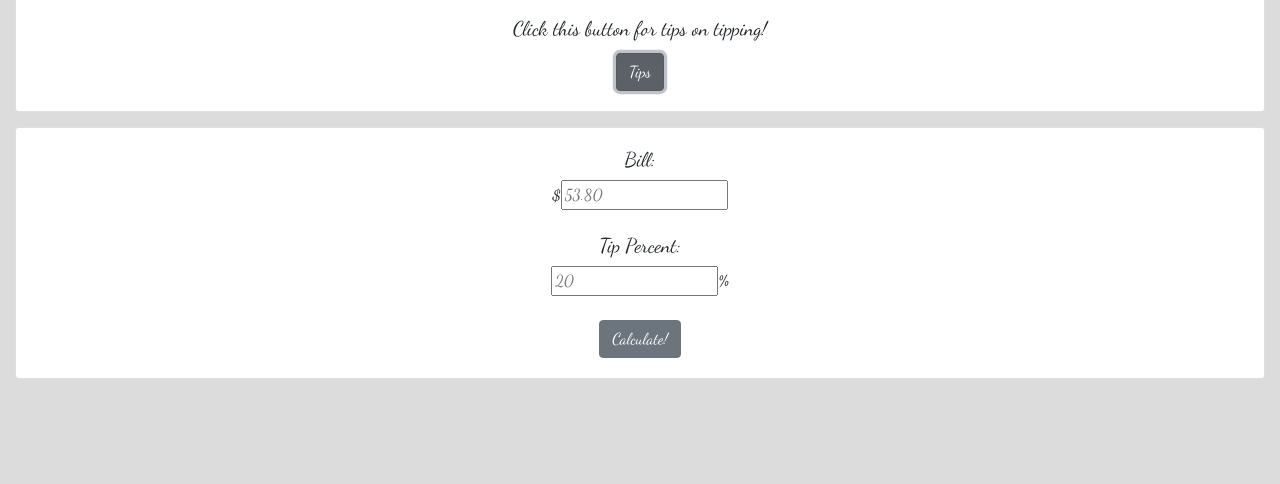
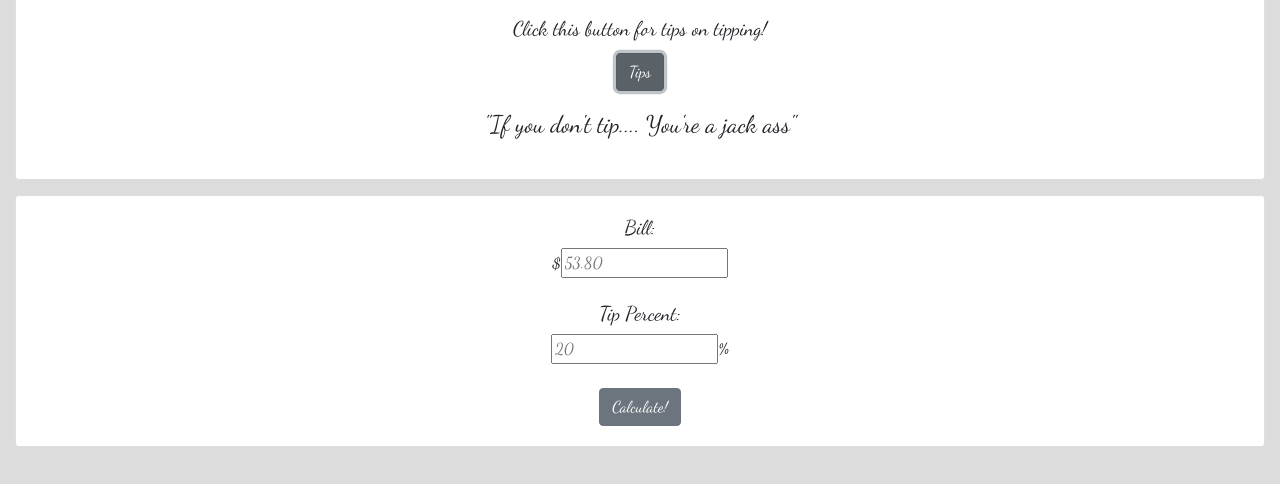
Before and after one commit to JCGober/tip-calculator, a plain HTML site: page index.html in a window 1280 px wide. Both pictures are taken after a click on the button "Tips". Shown: the part 78-562 px from the top of the page. Drawn offline with nearby package versions, Linux system fonts and the light colour scheme.

Commit message:
'Tips' button is now working

```diff
--- a/index.html
+++ b/index.html
@@ -16,8 +16,8 @@
         <h3 class="card-header">Fancy Tip Calculator!</h3>
         <div class="card-body">
           <h5 class="card-title">Click this button for tips on tipping!</h5>
-          <button type="button" class="btn btn-secondary">Tips</button>
-          <div class="advice"></div>
+          <button type="button" class="btn btn-secondary" id="tipsBtn">Tips</button>
+          <div id="advice"></div>
         </div>
       </div>
 
--- a/public/js/script.js
+++ b/public/js/script.js
@@ -1,3 +1,5 @@
+
+// Variables for Tip Calculator
 let billAmount = document.getElementById("billAmount").value
 
 let tipAmount = document.getElementById("tipAmount").value
@@ -6,6 +8,7 @@ let calc = $("#calc")
 
 let total = $("#total")
 
+// Click event to calculate Tip
 calc.on("click", function(){
 
     let billAmount =document.getElementById("billAmount").value
@@ -31,5 +34,26 @@ calc.on("click", function(){
     div.prependTo(total)
 
     console.log("Working")
+});
 
-});
+// Advice(tips) variables
+let tipsBtn = $("#tipsBtn")
+
+let advice = $("#advice")
+
+var quotes = ['"A gentleman/woman Always tips"', `"If you don't tip.... You're a jack ass"`, `"If you can't tip don't go out."`]
+
+let div2 = $("<div>")
+
+// Click event that generates random quote for tipping
+tipsBtn.on("click", function(){
+
+    console.log("Click is working!")
+
+    let quoteRandom = quotes[Math.floor(Math.random()*quotes.length)]
+
+    div2.html(`<h4> ${quoteRandom} </h4>`)
+    div2.attr("style", "margin: 20px")
+
+    div2.appendTo(advice)
+})
```
